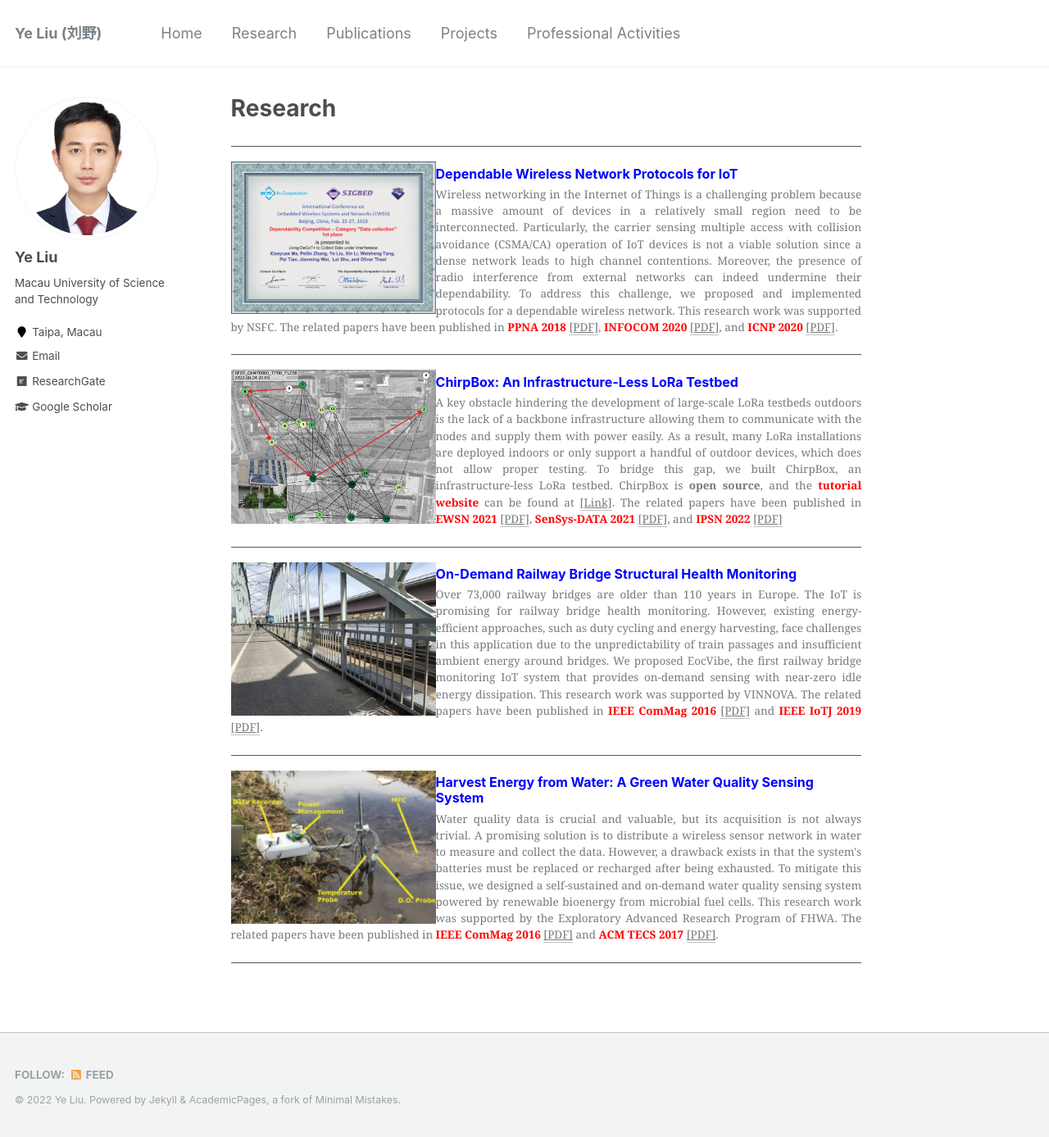
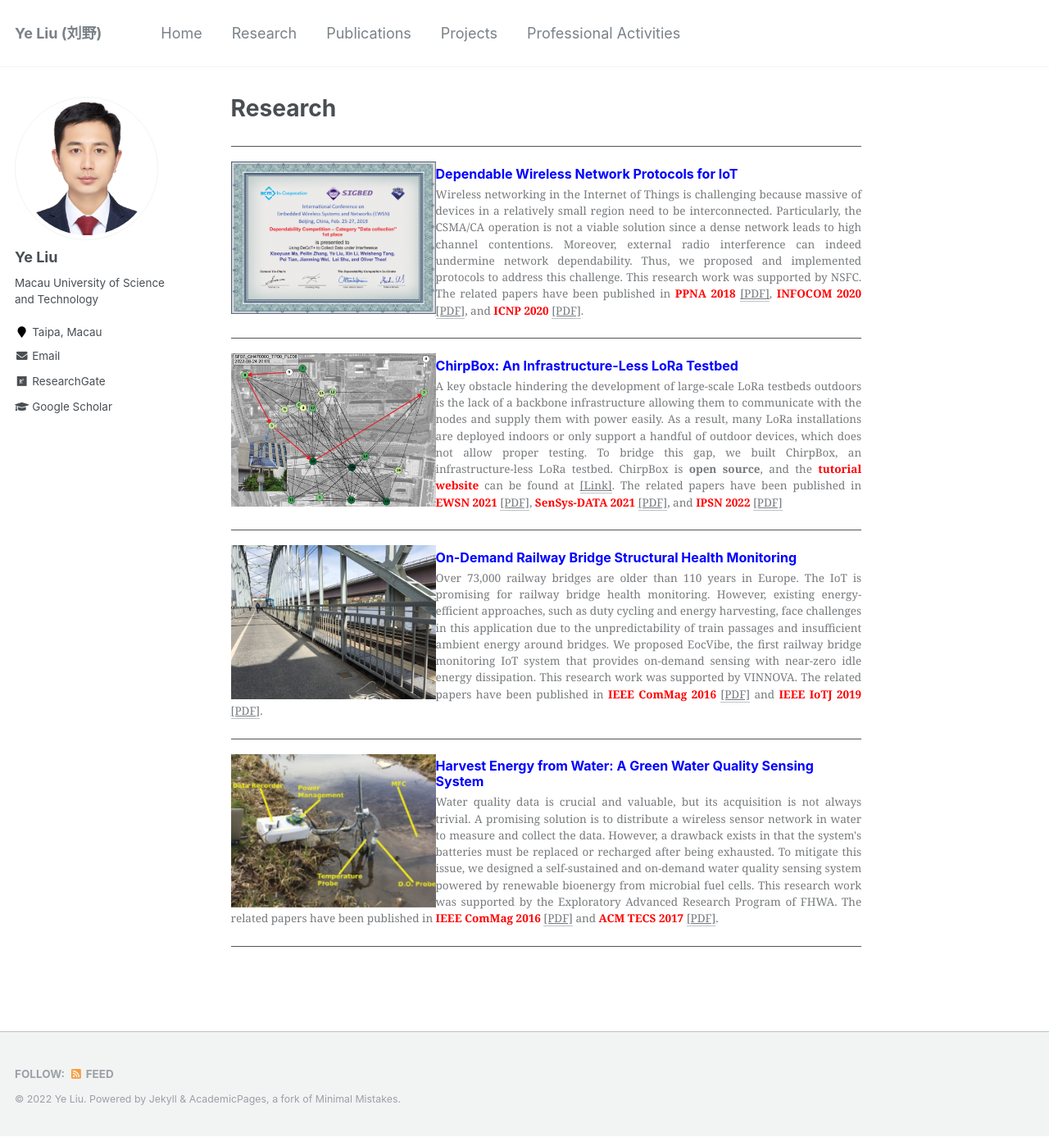
Before and after one commit to ChrisYe-Liu/chrisye-liu.github.io, a Jekyll site: the page built from _pages/research.md, in a window 1280 px wide and 1387 px high. Shown: the whole window at 82% size. Built offline with Jekyll 4.4.1, drawn with Linux system fonts in a browser that asks for light colours.

Commit message:
Update research.md

```diff
--- a/_pages/research.md
+++ b/_pages/research.md
@@ -12,7 +12,7 @@ author_profile: true
 <figcaption>
 <h4><font  color=blue size=3><b>Dependable Wireless Network Protocols for IoT</b></font></h4>
 <p style="text-align:justify;">
-Wireless networking in the Internet of Things is a challenging problem because a massive amount of devices in a relatively small region need to be interconnected. Particularly, the carrier sensing multiple access with collision avoidance (CSMA/CA) operation of IoT devices is not a viable solution since a dense network leads to high channel contentions. Moreover, the presence of radio interference from external networks can indeed undermine their dependability. To address this challenge, we proposed and implemented protocols for a dependable wireless network. This research work was supported by NSFC. The related papers have been published in <font  color=red ><b>PPNA 2018</b></font> <a href="https://chrisye-liu.github.io/files/ye18crosslayer.pdf" target="_blank">[PDF]</a>, <font  color=red ><b>INFOCOM 2020</b></font> <a href="https://chrisye-liu.github.io/files/xiao20harmony.pdf" target="_blank">[PDF]</a>, and <font  color=red ><b>ICNP 2020</b></font> <a href="https://chrisye-liu.github.io/files/ye19EcoVibe.pdf" target="_blank">[PDF]</a>.
+Wireless networking in the Internet of Things is challenging because massive of devices in a relatively small region need to be interconnected. Particularly, the CSMA/CA operation is not a viable solution since a dense network leads to high channel contentions. Moreover, external radio interference can indeed undermine network dependability. Thus, we proposed and implemented protocols to address this challenge. This research work was supported by NSFC. The related papers have been published in <font  color=red ><b>PPNA 2018</b></font> <a href="https://chrisye-liu.github.io/files/ye18crosslayer.pdf" target="_blank">[PDF]</a>, <font  color=red ><b>INFOCOM 2020</b></font> <a href="https://chrisye-liu.github.io/files/xiao20harmony.pdf" target="_blank">[PDF]</a>, and <font  color=red ><b>ICNP 2020</b></font> <a href="https://chrisye-liu.github.io/files/ye19EcoVibe.pdf" target="_blank">[PDF]</a>.
 </p>
 </figcaption>
 <p>
```
